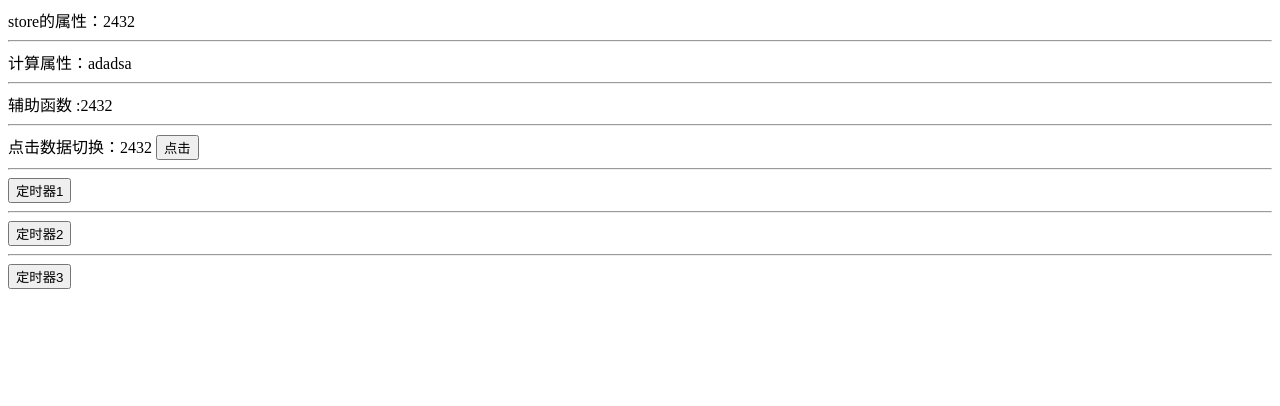
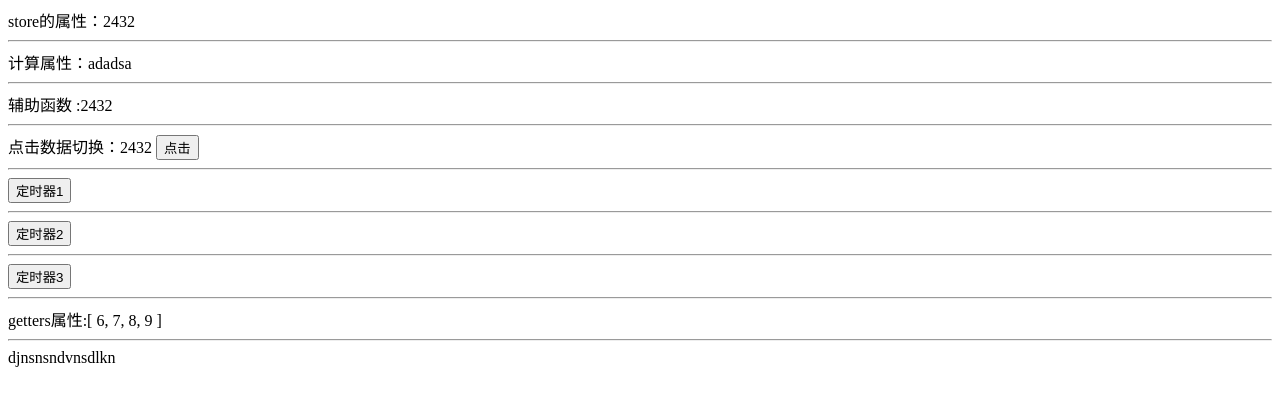
Before and after one commit to XRXxrx/vuexnotes, a Vue app: page / in a window 1280 px wide. Shown: the top 406 px of the page. Built offline with nearby package versions, Linux system fonts and the light colour scheme.

Commit message:
getters对一些属性的操作

```diff
--- a/src/App.vue
+++ b/src/App.vue
@@ -16,10 +16,16 @@
     <button @click="asyadd(12)">定时器2</button>
     <hr />
     <button @click="astadd(12)">定时器3</button>
+    <hr />
+    getters属性:{{ $store.getters.filterList }}
+    <hr />
+    <div>{{ getSchoolName }}</div>
   </div>
 </template>
 
 <script>
+//导入mapGetters
+import { mapGetters } from "vuex";
 //导入mapActions
 import { mapActions } from "vuex";
 //导入mapMutations
@@ -42,6 +48,7 @@ export default {
     // 将结果用...合并到原来的计算属性中
     // 利用延展运算符将导出的状态映射给计算属性
     ...mapState(["count", "name"]),
+    ...mapGetters(["filterList", "getSchoolName"]),
   },
   // methods: {
   //   add(data) {
--- a/src/main.js
+++ b/src/main.js
@@ -15,7 +15,14 @@ const store = new Vuex.Store({
     // state存放数据状态
     state: {
         count: 2432,
-        name: 'adadsa'
+        name: 'adadsa',
+        list: [1, 2, 3, 4, 5, 6, 7, 8, 9],
+        user: {
+            token: 'djdngf',
+            userinfo: {
+                schoolname: 'djnsnsndvnsdlkn'
+            }
+        }
     },
     //用来修改state的同步函数
     mutations: {
@@ -30,6 +37,11 @@ const store = new Vuex.Store({
                 store.commit('add', data)
             }, 1000)
         }
+    },
+    //计算一些属性
+    getters: {
+        filterList: state => state.list.filter(item => item > 5),
+        getSchoolName: state => state.user.userinfo.schoolname
     }
 })
 
```
